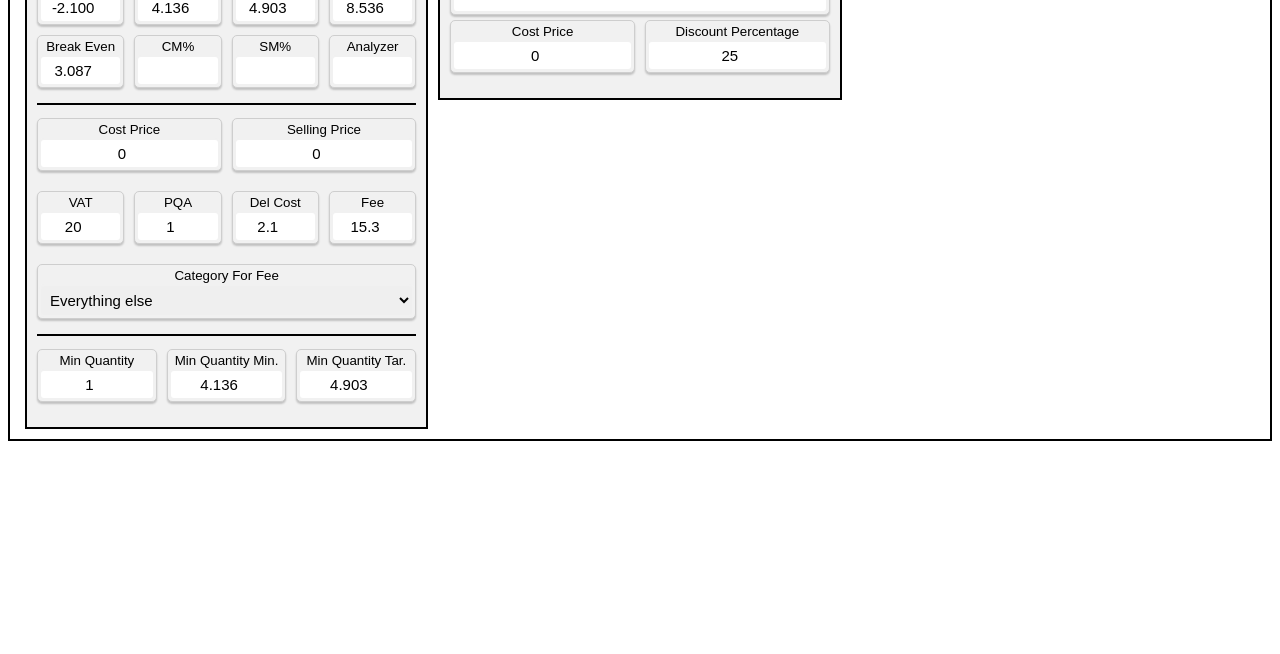
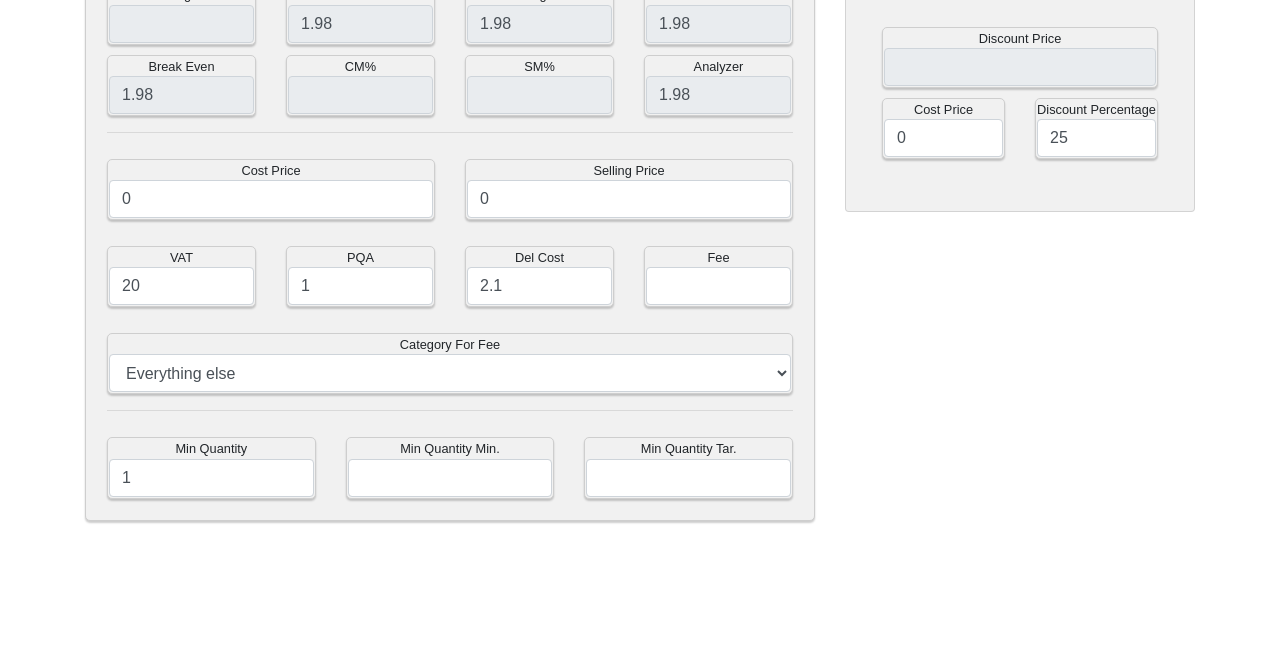
Before and after one commit to Saifawann/sellingcalculator.github.io, a plain HTML site: page index.html in a window 1280 px wide. Shown: the part 146-800 px from the top of the page. Drawn offline with nearby package versions, Linux system fonts and the light colour scheme.

Commit message:
Update index.html

```diff
--- a/index.html
+++ b/index.html
@@ -1,326 +1,195 @@
 <!DOCTYPE html>
-<html lang="en" dir="ltr">
+<html lang="en">
 <head>
+  <meta charset="UTF-8">
   <meta name="viewport" content="width=device-width, initial-scale=1.0">
-  <title> Selling Calculator</title>
+  <title>Selling Calculator</title>
+  <!-- Bootstrap CSS -->
+  <link href="https://stackpath.bootstrapcdn.com/bootstrap/4.5.2/css/bootstrap.min.css" rel="stylesheet">
+  <!-- Custom CSS -->
   <style>
-    @import url('https://fonts.googleapis.com/css2?family=Orbitron&display=swap');
-
-* {
-    box-sizing: border-box;
+    body {
+      font-family: 'Arial', sans-serif;
     }
-
-  body {
-    font-family: Arial, Helvetica, sans-serif;
-  }
-
-  .column4 {
-    float: left;
-    width: 25%;
-    padding: 0 5px;
-  }
-
-  .column3 {
-    float: left;
-    width: 33.33%;
-    padding: 0 5px;
-  }
-  .column2 {
-    float: left;
-    width: 50%;
-    padding: 0 5px;
-  }
-  .column1 {
-    float: left;
-    width: 100%;
-    padding: 0 5px;
-  }
-
-
-
-  .row {margin:  -5px -5px 15px;}
-
-  .row2 {margin:  0 -5px 15px;}
-
-  .row3 {margin:  -5px -5px 15px;}
-
-
-
-  .row:after {
-    content: "";
-    display: table;
-    clear: both;
-  }
-
-  .row2:after {
-    content: "";
-    display: table;
-    clear: both;
-  }
-  .row3:after {
-    content: "";
-    display: table;
-    clear: both;
-  }
-
-  input[type="number"] {
-    width: 100%;
-    padding: 5px 5px;
-    border: none;
-    font-size: 15px;
-    text-align: center;
-    border-radius: 5px;
-    border: 2px solid #f1f1f1;
-}
-select{
-  width: 100%;
-  padding: 5px 5px;
-  border: none;
-  font-size: 15px;
-  border-radius: 5px;
-  border: 2px solid #f1f1f1;
-  text-align: start;
-}
-p{
-  width: 100%;
-  border: none;
-  font-size: 15px;
-  text-align: center;
-  border-radius: 5px;
-  border: 2px solid #f1f1f1;
-  background-color: #f1f1f1;
-
-}
-h2{
-  width: 100%;
-  padding: 2px;
-  border: none;
-  text-align: center;
-  border-radius: 5px;
-  border: 2px solid #f1f1f1;
-  background-color: #f1f1f1;
-}
-.card {
-  box-shadow: 0 2px 2px 0 rgba(0, 0, 0, 0.2);
+    .card-custom {
+      box-shadow: 0 2px 2px rgba(0, 0, 0, 0.2);
       padding: 1px;
       margin-top: 10px;
       text-align: center;
       border-radius: 5px;
       background-color: #f1f1f1;
       border: 0.5px solid #cecece;
-  display: block;
     }
-  .card2 {
-    width: 30%;
-    box-shadow: 0 4px 8px 0 rgba(255, 255, 255, 0.2);
+    .card-custom2 {
+      box-shadow: 0 4px 8px rgba(255, 255, 255, 0.2);
       padding: 16px;
       background-color: #f1f1f1;
-
     }
     .center {
       margin: auto;
-    width: 35%;
+      padding: 10px;
       border: 2px solid #000000;
-    padding: 10px;
-    margin-bottom: 15px;
-  }
-  .center2 {
-    margin: auto;
-    border: 2px solid #000000;
-    padding: 10px;
-    width: 100%;
-  }
-
-  @media only screen and (max-width:1000px) {
-    /* For tablets: */
-    .card, .card2{
-      width: 100%;
-      display: block;
-    }
-  }
-  @media screen and (max-width: 400px) {
-    .card, .card2{
-      width: 100%;
-      display: block;
-    }
     }
   </style>
 </head>
 <body onload="calculations()">
 
-<!-- outputs -->
-
-<div class="row center2">
-  <div class="column3">
-    <div class="card2 center2">
-      <h2>Selling Calculator</h2>
-      <div class="row2">
-        <div class="column4">
-          <div class="card">
-            <small for="margin">Margin</small>
-            <input type="number" id="margin" step="any"  readonly>
+  <div class="container mt-4">
+    <div class="row">
+      <div class="col-md-8">
+        <div class="card card-custom">
+          <h2 class="card-header">Selling Calculator</h2>
+          <div class="card-body">
+            <div class="row mb-3">
+              <div class="col-md-3">
+                <div class="card card-custom">
+                  <small>Margin</small>
+                  <input type="number" id="margin" class="form-control" step="any" readonly>
                 </div>
-          <div class="card">
-            <small for="breakeven">Break Even</small>
-            <input type="number" id="breakeven" step="any"  readonly>
+                <div class="card card-custom">
+                  <small>Break Even</small>
+                  <input type="number" id="breakeven" class="form-control" step="any" readonly>
                 </div>
               </div>
-        <div class="column4">
-          <div class="card">
-            <small for="minimum">Minimum</small>
-            <input type="number" id="minimum" step="any"  readonly>
+              <div class="col-md-3">
+                <div class="card card-custom">
+                  <small>Minimum</small>
+                  <input type="number" id="minimum" class="form-control" step="any" readonly>
                 </div>
-          <div class="card">
-            <small for="cm">CM%</small>
-            <input type="number" id="cm" step="any"  readonly>
+                <div class="card card-custom">
+                  <small>CM%</small>
+                  <input type="number" id="cm" class="form-control" step="any" readonly>
                 </div>
-
               </div>
-        <div class="column4">
-          <div class="card">
-            <small for="target">Target</small>
-            <input type="number" id="target" step="any"  readonly>
+              <div class="col-md-3">
+                <div class="card card-custom">
+                  <small>Target</small>
+                  <input type="number" id="target" class="form-control" step="any" readonly>
                 </div>
-
-          <div class="card">
-            <small for="sm">SM%</small>
-            <input type="number" id="sm" step="any"  readonly>
+                <div class="card card-custom">
+                  <small>SM%</small>
+                  <input type="number" id="sm" class="form-control" step="any" readonly>
                 </div>
-
               </div>
-        <div class="column4">
-          <div class="card">
-            <small for="maximum">Maximum</small>
-            <input type="number" id="maximum" step="any"  readonly>
+              <div class="col-md-3">
+                <div class="card card-custom">
+                  <small>Maximum</small>
+                  <input type="number" id="maximum" class="form-control" step="any" readonly>
                 </div>
-          <div class="card">
-            <small for="analyzer">Analyzer</small>
-            <input type="number" id="analyzer" step="any"  readonly>
+                <div class="card card-custom">
+                  <small>Analyzer</small>
+                  <input type="number" id="analyzer" class="form-control" step="any" readonly>
                 </div>
               </div>
             </div>
-
-      <!-- Inputs -->
-
-      <hr style="height:2px;border-width:0;color:rgb(0, 0, 0);background-color:rgb(0, 0, 0)">
-
-    <div class="row">
-        <div class="column2">
-          <div class="card">
-            <small for="costprice">Cost Price</small>
-            <input type="number" id="costPrice" step="any" value="0" onKeyUp="calculations()" onclick="this.select();">
+            <hr>
+            <div class="row mb-3">
+              <div class="col-md-6">
+                <div class="card card-custom">
+                  <small>Cost Price</small>
+                  <input type="number" id="costPrice" class="form-control" step="any" value="0" onkeyup="calculations()" onclick="this.select();">
                 </div>
               </div>
-        <div class="column2">
-          <div class="card">
-            <small for="sellingprice">Selling Price</small>
-            <input type="number" id="sellingPrice" step="any" value="0" onKeyUp="calculations()" onclick="this.select();">
+              <div class="col-md-6">
+                <div class="card card-custom">
+                  <small>Selling Price</small>
+                  <input type="number" id="sellingPrice" class="form-control" step="any" value="0" onkeyup="calculations()" onclick="this.select();">
                 </div>
               </div>
             </div>
-      <div class="row">
-        <div class="column4">
-          <div class="card">
-            <small for="vat">VAT</small>
-            <input type="number" id="vat" step="any" value="20" onKeyUp="calculations()">
+            <div class="row mb-3">
+              <div class="col-md-3">
+                <div class="card card-custom">
+                  <small>VAT</small>
+                  <input type="number" id="vat" class="form-control" step="any" value="20" onkeyup="calculations()">
                 </div>
               </div>
-        <div class="column4">
-          <div class="card">
-            <small for="pqa">PQA</small>
-            <input type="number" id="pqa" step="any" value="1" onKeyUp="calculations()">
+              <div class="col-md-3">
+                <div class="card card-custom">
+                  <small>PQA</small>
+                  <input type="number" id="pqa" class="form-control" step="any" value="1" onkeyup="calculations()">
                 </div>
               </div>
-        <div class="column4">
-          <div class="card">
-            <small for="delCost">Del Cost</small>
-            <input type="number" id="delCost" step="any" value="2.1" onKeyUp="calculations()">
+              <div class="col-md-3">
+                <div class="card card-custom">
+                  <small>Del Cost</small>
+                  <input type="number" id="delCost" class="form-control" step="any" value="2.1" onkeyup="calculations()">
                 </div>
               </div>
-          <div class="column4">
-            <div class="card">
-            <small for="fee">Fee</small>
-            <input type="number" id="fee" onKeyUp="calculations()">
+              <div class="col-md-3">
+                <div class="card card-custom">
+                  <small>Fee</small>
+                  <input type="number" id="fee" class="form-control" onkeyup="calculations()">
                 </div>
               </div>
             </div>
-
-      <div class="row">
-      <div class="column1">
-        <div class="card">
-          <small for="fee">Category For Fee</small>
-          <select name="category" id="category" onchange="calculations()">
+            <div class="row mb-3">
+              <div class="col-md-12">
+                <div class="card card-custom">
+                  <small>Category For Fee</small>
+                  <select name="category" id="category" class="form-control" onchange="calculations()">
                   </select>
                 </div>
               </div>
-
             </div>
-
-    <!-- Min Quantity -->
-
-    <hr style="height:2px;border-width:0;color:rgb(0, 0, 0);background-color:rgb(0, 0, 0)">
-
-      <div class="row3">
-      <div class="column3">
-        <div class="card">
-          <small for="minPQA">Min Quantity</small>
-          <input type="number" id="minPQA" value = "1" step="any"  onKeyUp="calculations()">
+            <hr>
+            <div class="row">
+              <div class="col-md-4">
+                <div class="card card-custom">
+                  <small>Min Quantity</small>
+                  <input type="number" id="minPQA" class="form-control" value="1" step="any" onkeyup="calculations()">
                 </div>
               </div>
-      <div class="column3">
-        <div class="card">
-          <small for="minQuantityMin">Min Quantity Min.</small>
-          <input type="number" id="minQuantityMin" step="any" onKeyUp="calculations()">
+              <div class="col-md-4">
+                <div class="card card-custom">
+                  <small>Min Quantity Min.</small>
+                  <input type="number" id="minQuantityMin" class="form-control" step="any" onkeyup="calculations()">
                 </div>
               </div>
-      <div class="column3">
-        <div class="card">
-          <small for="minQuantityTar">Min Quantity Tar.</small>
-          <input type="number" id="minQuantityTar" step="any" onKeyUp="calculations()">
+              <div class="col-md-4">
+                <div class="card card-custom">
+                  <small>Min Quantity Tar.</small>
+                  <input type="number" id="minQuantityTar" class="form-control" step="any" onkeyup="calculations()">
+                </div>
+              </div>
+            </div>
+          </div>
+        </div>
+      </div>
+      <div class="col-md-4">
+        <div class="card card-custom2">
+          <h2 class="card-header">Percentage Calculator</h2>
+          <div class="card-body">
+            <div class="card card-custom">
+              <small>Discount Price</small>
+              <input type="number" id="dPrice" class="form-control" step="any" readonly>
+            </div>
+            <div class="row mb-3">
+              <div class="col-md-6">
+                <div class="card card-custom">
+                  <small>Cost Price</small>
+                  <input type="number" id="costPrice2" class="form-control" step="any" value="0" onkeyup="discount_Calculation()" onclick="this.select();">
+                </div>
+              </div>
+              <div class="col-md-6">
+                <div class="card card-custom">
+                  <small>Discount Percentage</small>
+                  <input type="number" id="dPercentage" class="form-control" step="any" value="25" onkeyup="discount_Calculation()" onclick="this.select();">
+                </div>
+              </div>
+            </div>
           </div>
         </div>
       </div>
     </div>
   </div>
 
-  <div class="column3">
-    <div class="card2 center2">
-      <h2>Percentage Calculator</h2>
-      <div class="card">
-        <small for="Discount Price">Discount Price</small>
-        <input type="number" id="dPrice" step="any"  readonly>
-      </div>
-      <div class="row">
-        <div class="column2">
-          <div class="card">
-            <small for="costprice">Cost Price</small>
-            <input type="number" id="costPrice2" step="any" value="0" onKeyUp="discount_Calculation()" onclick="this.select();">
-          </div>
-        </div>
-        <div class="column2">
-          <div class="card">
-            <small for="Discount Percentage">Discount Percentage</small>
-            <input type="number" id="dPercentage" step="any" value="25" onKeyUp="discount_Calculation()" onclick="this.select();">
-          </div>
-        </div>
-      </div>
-    </div>
-  </div>
-
-  <div class="column3">
-    <div class="card2 center2">
-      <h2>Simple Calculator</h2>
-
-    </div>
-  </div>
-
-</div>
-
-
-
+  <!-- Bootstrap JS and dependencies -->
+  <script src="https://code.jquery.com/jquery-3.5.1.slim.min.js"></script>
+  <script src="https://cdn.jsdelivr.net/npm/@popperjs/core@2.0.8/dist/umd/popper.min.js"></script>
+  <script src="https://stackpath.bootstrapcdn.com/bootstrap/4.5.2/js/bootstrap.min.js"></script>
 
   <script>
-  let optionList = document.getElementById('category').options;
     const category = [
 {value: '15.3', text: 'Everything else',selected: true, maxi: '20', value2: '20'},
     {value: '12.24', text: 'Additive Manufacturing', maxi: '20', value2: '20'},
@@ -359,74 +228,52 @@ const category = [
     {value: '8.16', text: 'Video Games - Consoles', maxi: '20', value2: '20'},
     {value: '15.3', text: 'Watches', maxi: '20', value2: '20'},
     {value: '12.24', text: 'Handmade', maxi: '20', value2: '20'}
-]
+    ];
 
-category.forEach(option =>
-    optionList.add(
-      new Option(option.text, option.value, option.selected)
-    )
-  );
-
-function calculations(){
-    var T2;
-    if (document.getElementById("costPrice").value.length == 0){
-      T2 = 0;
+    function populateCategory() {
+      const categorySelect = document.getElementById('category');
+      category.forEach(cat => {
+        const option = document.createElement('option');
+        option.value = cat.value;
+        option.text = cat.text;
+        if (cat.selected) {
+          option.selected = true;
         }
-    else{
-      T2 = parseFloat(document.getElementById("costPrice").value);
-    }
-    var AA2;
-    if (document.getElementById("sellingPrice").value.length == 0){
-      AA2 = 0;
-    }
-    else{
-      AA2 = parseFloat(document.getElementById("sellingPrice").value);
+        categorySelect.appendChild(option);
+      });
     }
 
-    console.log(parseFloat(document.getElementById("category").maxi))
+    function calculations() {
+      const costPrice = parseFloat(document.getElementById('costPrice').value) || 0;
+      const sellingPrice = parseFloat(document.getElementById('sellingPrice').value) || 0;
+      const vat = parseFloat(document.getElementById('vat').value) || 20;
+      const pqa = parseFloat(document.getElementById('pqa').value) || 1;
+      const delCost = parseFloat(document.getElementById('delCost').value) || 2.1;
+      const feePercentage = parseFloat(document.getElementById('fee').value) || 0;
+      const categoryFee = parseFloat(document.getElementById('category').value) || 0;
 
+      const fee = sellingPrice * (categoryFee / 100);
+      const vatAmount = (sellingPrice - costPrice - delCost - fee) * (vat / 100);
+      const totalCost = costPrice + delCost + vatAmount;
 
-    var U2 = parseFloat(document.getElementById("vat").value);
-    var V2 = parseFloat(document.getElementById("pqa").value);
-    var Y2 = parseFloat(document.getElementById("category").value);
-    var W2 = parseFloat(document.getElementById("delCost").value);
-    var AJ2 = parseFloat(document.getElementById("minPQA").value);
-    var Z2 = 0
-    document.getElementById("fee").value = Y2;
+      document.getElementById('margin').value = ((sellingPrice - totalCost) / sellingPrice * 100).toFixed(2);
+      document.getElementById('breakeven').value = (totalCost / (1 - (categoryFee / 100))).toFixed(2);
+      document.getElementById('minimum').value = (totalCost / (1 - (categoryFee / 100))).toFixed(2);
+      document.getElementById('cm').value = (((sellingPrice - totalCost) / sellingPrice) * 100).toFixed(2);
+      document.getElementById('sm').value = ((sellingPrice - totalCost) / sellingPrice * 100).toFixed(2);
+      document.getElementById('target').value = (totalCost / (1 - (categoryFee / 100))).toFixed(2);
+      document.getElementById('analyzer').value = (totalCost / (1 - (categoryFee / 100))).toFixed(2);
+      document.getElementById('maximum').value = (totalCost / (1 - (categoryFee / 100))).toFixed(2);
+    }
 
-    var mar = (AA2/((100+U2)/100)-(AA2*(Y2+3.4*Z2)/100)-T2*V2-W2)-0.3*Z2
-    var analyzer = (AA2-mar)/AA2
-    var min = (T2*V2+W2+0.3+0.3*Z2)/((100/(U2+100))-((Y2+3.4*Z2)/100)-0.1)
-    var max = (T2*V2+W2+2+0.3*Z2)/((100/(U2+100))-((Y2+3.4*Z2)/100)-0.2)
-    var tar = (T2*V2+W2+0.5+0.3*Z2)/((100/(U2+100))-((Y2+3.4*Z2)/100)-0.15)
-    var be = (T2*V2+W2+0.3*Z2)/((100/(U2+100))-((Y2+3.4*Z2)/100))
-    var cm = mar/T2*100
-    var sm = mar/AA2*100
-    var minPqamin =(T2*V2*AJ2+W2+0.3+0.3*Z2)/((100/(U2+100))-((Y2+3.4*Z2)/100)-0.1)/AJ2
-    var minPqatar =(T2*V2*AJ2+W2+0.5+0.3*Z2)/((100/(U2+100))-((Y2+3.4*Z2)/100)-0.15)/AJ2
-    document.getElementById("margin").value = mar.toFixed(3);
-    document.getElementById("minimum").value = min.toFixed(3);
-    document.getElementById("maximum").value = max.toFixed(3);
-    document.getElementById("target").value = tar.toFixed(3);
-    document.getElementById("breakeven").value = be.toFixed(3);
-    document.getElementById("cm").value = cm.toFixed(3);
-    document.getElementById("sm").value = sm.toFixed(3);
-    document.getElementById("analyzer").value = analyzer.toFixed(3);
-    document.getElementById("minQuantityMin").value = minPqamin.toFixed(3);
-    document.getElementById("minQuantityTar").value = minPqatar.toFixed(3);
+    function discount_Calculation() {
+      const costPrice = parseFloat(document.getElementById('costPrice2').value) || 0;
+      const discountPercentage = parseFloat(document.getElementById('dPercentage').value) || 0;
+      const discountPrice = costPrice * (discountPercentage / 100);
+      document.getElementById('dPrice').value = discountPrice.toFixed(2);
+    }
 
-
-}
-function discount_Calculation(){
-  var costPrice2 = parseFloat(document.getElementById("costPrice2").value);
-  var dPErcentage = parseFloat(document.getElementById("dPercentage").value);
-
-  var dPrice = ((100-dPErcentage)/100)*costPrice2;
-  document.getElementById("dPrice").value = dPrice;
-
-
-
-}
+    document.addEventListener('DOMContentLoaded', populateCategory);
   </script>
 </body>
 </html>
```
Lines whose indentation alone changed are shown as unchanged.
